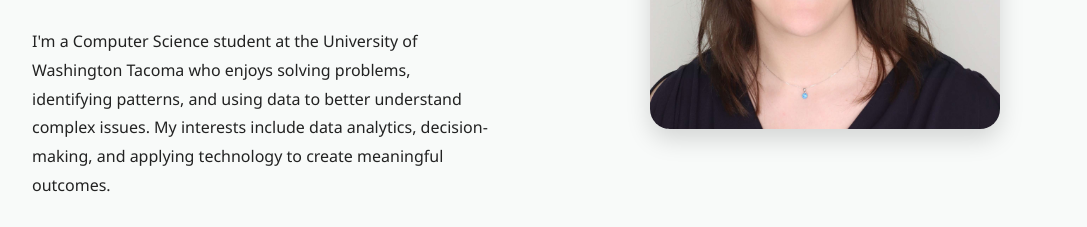
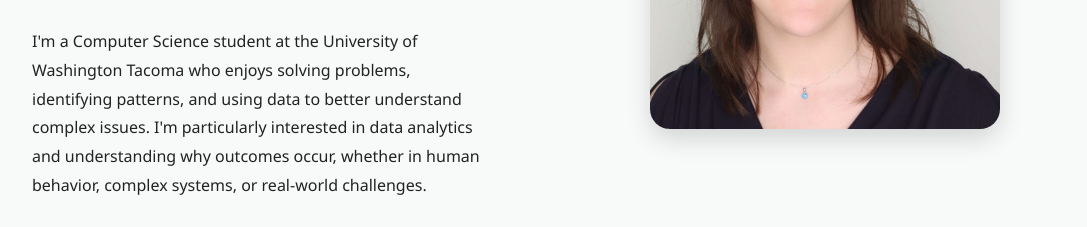
Before and after one commit to abigailhinds/abigailhinds.github.io, a plain HTML site: page index.html in a window 1280 px wide. Shown: the part 572-799 px from the top of the page, without its empty margins (96-1183 px from the left). Drawn offline with Linux system fonts and the light colour scheme.

Commit message:
Changed description

```diff
--- a/index.html
+++ b/index.html
@@ -38,8 +38,9 @@
         <p class="description">
             I'm a Computer Science student at the University of Washington Tacoma
             who enjoys solving problems, identifying patterns, and using data to
-            better understand complex issues. My interests include data analytics,
-            decision-making, and applying technology to create meaningful outcomes.
+            better understand complex issues. I'm particularly interested in data
+            analytics and understanding why outcomes occur, whether in human
+            behavior, complex systems, or real-world challenges.
         </p>
 
         <a href="#projects" class="btn">View Projects</a>
```
